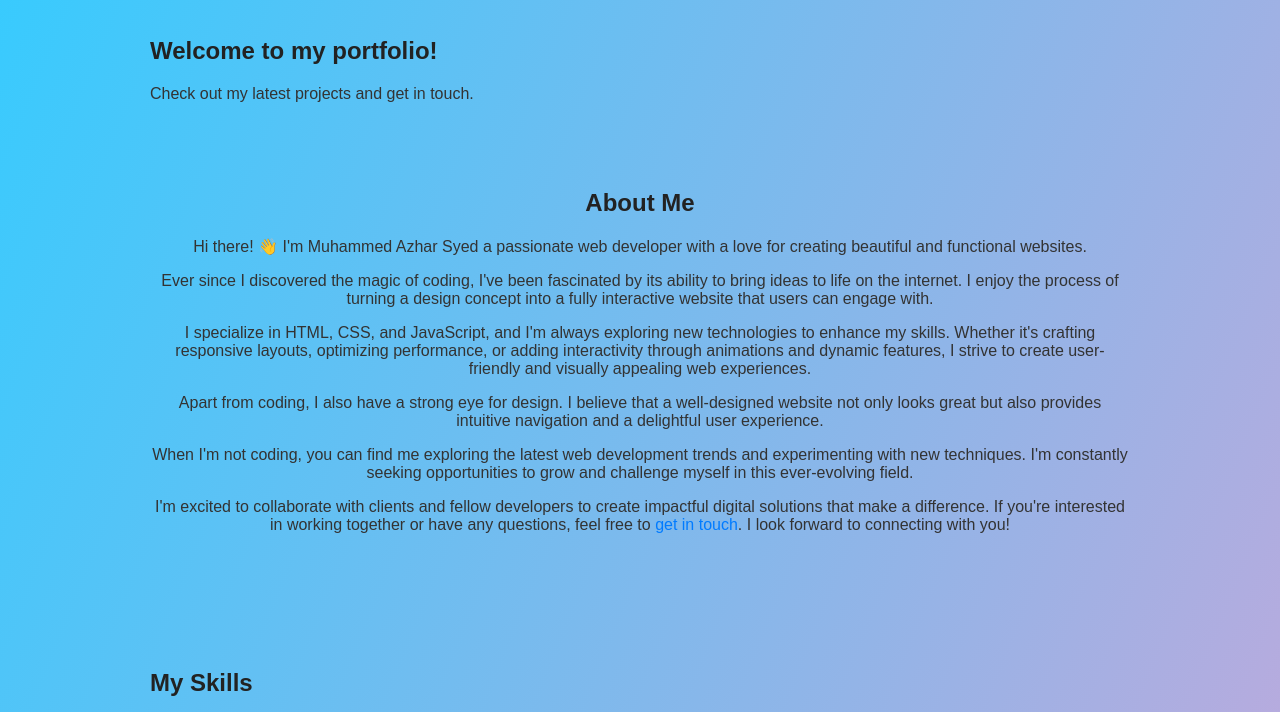
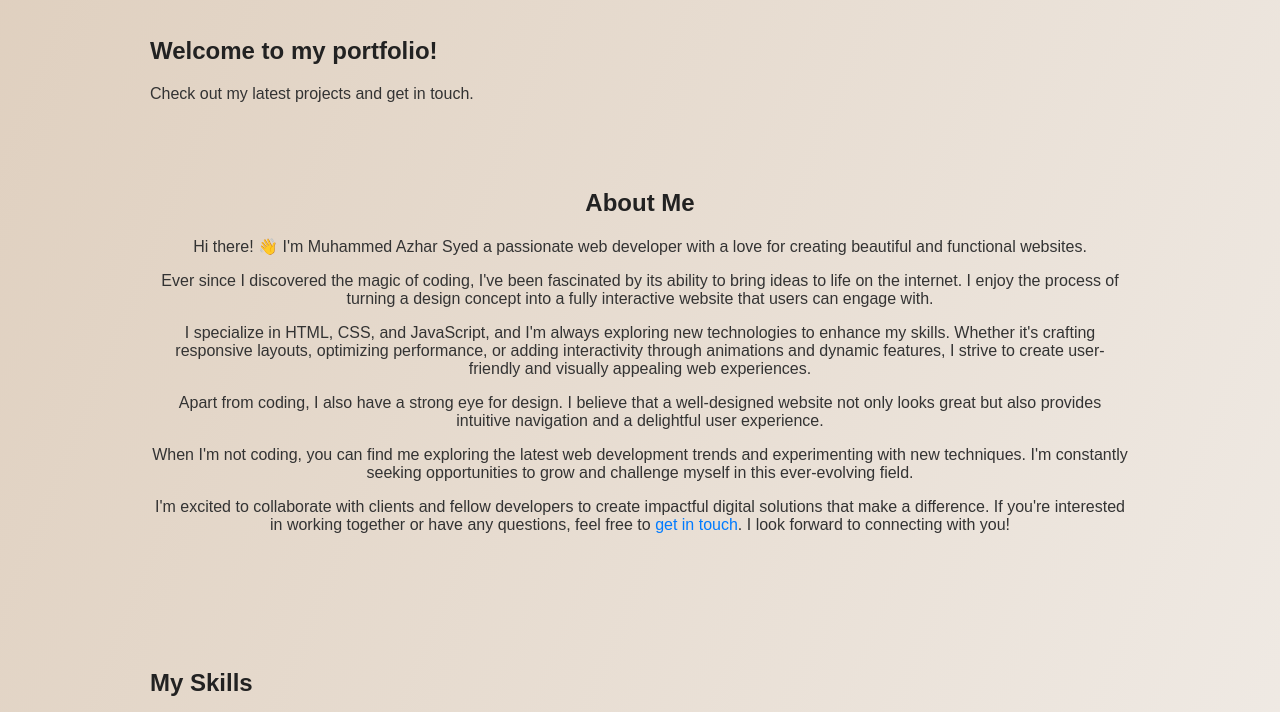
Before and after one commit to CodeMaestro786/Muhammed-Azhar-Syed-Portfolio, a plain HTML site: page index.html in a window 1280 px wide. Shown: the part 171-883 px from the top of the page. Drawn offline with Linux system fonts and the light colour scheme.

Commit message:
Update styles.css

```diff
--- a/styles.css
+++ b/styles.css
@@ -4,7 +4,7 @@ body {
   margin: 0;
   padding: 0;
   color: #333;
-  background: linear-gradient(to bottom right, #33ccff 0%, #ff99cc 100%);
+  background: linear-gradient(to bottom right,  #DFCFBE 0%, #f8f8f8 100%);
 }
 
 h1, h2 {
```
